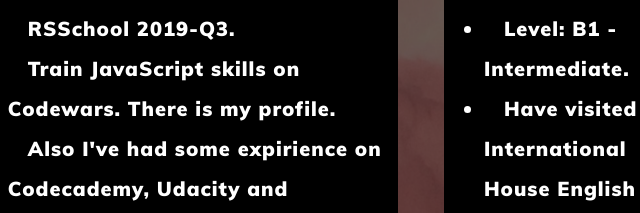
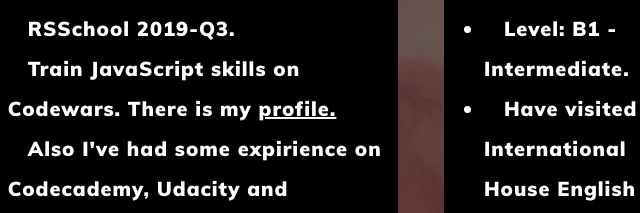
Before and after one commit to xexendra/rsschool-cv-1, a plain HTML site: page index.html in a window 1280 px wide. Shown: the part 938-1151 px from the top of the page, 406-1046 px from the left. Drawn offline with Linux system fonts and the light colour scheme.

Commit message:
fix: link

```diff
--- a/assets/styles/style.css
+++ b/assets/styles/style.css
@@ -59,13 +59,13 @@ h2 {
     border-radius: 5%;
 }
 
-a:link {
+a {
     text-decoration: none;
     color: inherit;
 }
 
-a:visited {
-    color: inherit;
+.codewars-link {
+    text-decoration: underline;
 }
 
 .contacts a {
--- a/index.html
+++ b/index.html
@@ -55,7 +55,7 @@
                 <h2>Experience</h2>
                 <ul>
                     <li>RSSchool 2019-Q3.</li>
-                    <li>Train JavaScript skills on Codewars. There is my <a href="https://www.codewars.com/users/kovanelly/">profile.</a></li>
+                    <li>Train JavaScript skills on Codewars. There is my <a class="codewars-link" href="https://www.codewars.com/users/kovanelly/">profile.</a></li>
                     <li>Also I've had some expirience on <a href="https://www.codecademy.com">Codecademy</a>, <a href="https://www.udacity.com">Udacity</a> and <a href="https://www.freecodecamp.org/">freecodecamp.</a></li>
                 </ul>
             </section>
```
